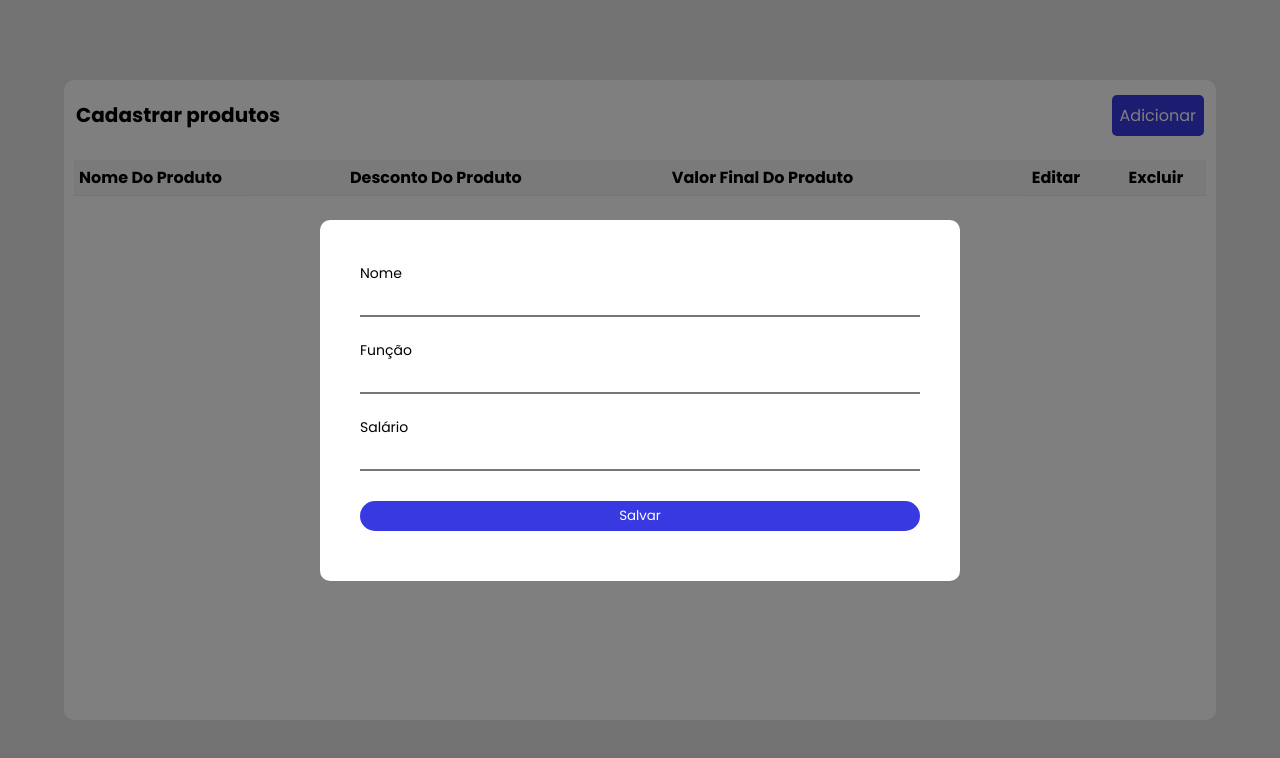
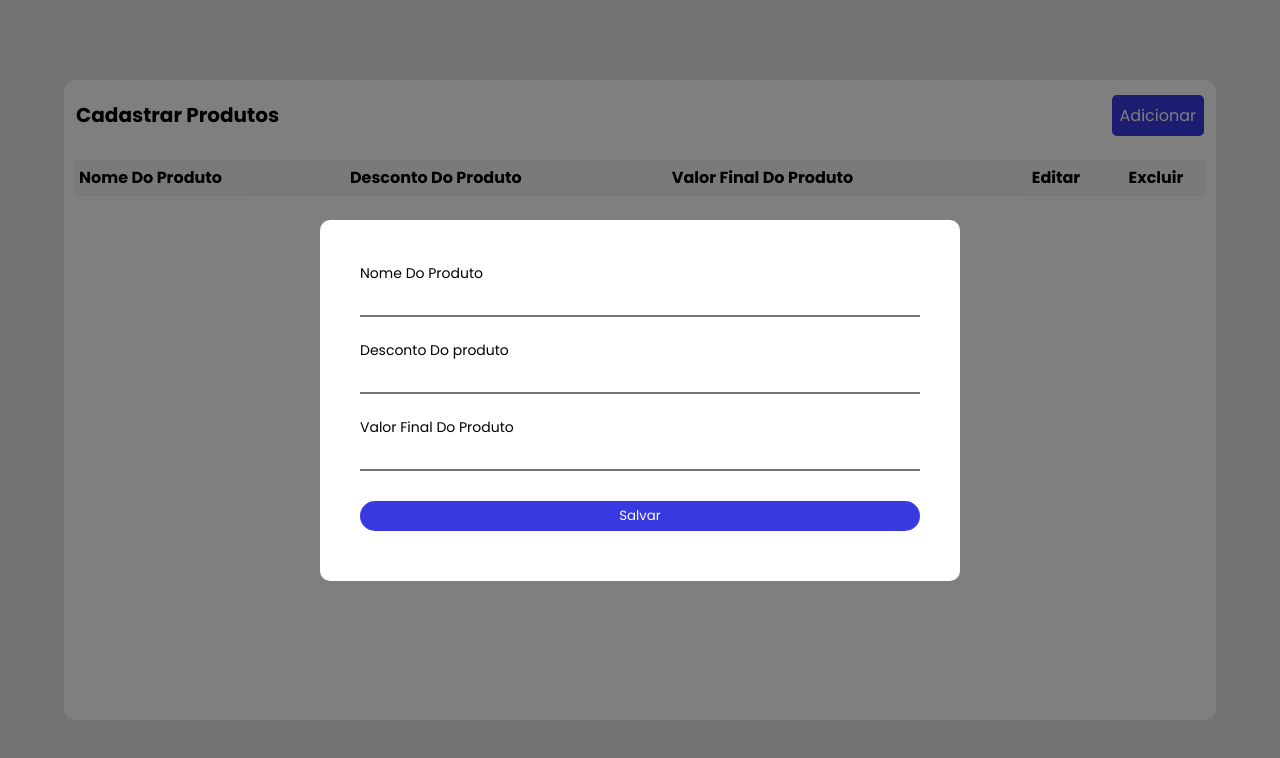
Before and after one commit to euwilliamsantos/cinema-cinematogr-fico, a plain HTML site: page index.html in a window 1280 px wide. Both pictures are taken after a click on the button "Adicionar". Drawn offline with nearby package versions, Linux system fonts and the light colour scheme.

Commit message:
Update index.html

```diff
--- a/index.html
+++ b/index.html
@@ -1,11 +1,11 @@
 <!DOCTYPE html>
-<html lang="en">
+<html lang="pt-br">
 
 <head>
     <meta charset="UTF-8">
     <meta http-equiv="X-UA-Compatible" content="IE=edge">
     <meta name="viewport" content="width=device-width, initial-scale=1.0">
-    <title>Gerenciador de produtos</title>
+    <title>Gerenciar de Produtos</title>
     <link rel="stylesheet" href="style.css">
     <link href='https://unpkg.com/boxicons@2.1.1/css/boxicons.min.css' rel='stylesheet'>
     <link rel="shortcut icon" href="img/logo.png" type="image/x-icon">
@@ -14,7 +14,7 @@
 <body>
     <div class="container">
         <div class="header">
-            <span>Cadastrar produtos</span>
+            <span>Cadastrar Produtos</span>
             <button onclick="openModal()" id="new">Adicionar</i></button>
         </div>
 
@@ -37,13 +37,13 @@
         <div class="modal-container">
             <div class="modal">
                 <form>
-                    <label for="m-nome">Nome</label>
+                    <label for="m-nome">Nome Do Produto</label>
                     <input id="m-nome" type="text" required />
 
-                    <label for="m-funcao">Função</label>
+                    <label for="m-funcao">Desconto Do produto</label>
                     <input id="m-funcao" type="text" required />
 
-                    <label for="m-salario">Salário</label>
+                    <label for="m-salario">Valor Final Do Produto</label>
                     <input id="m-salario" type="number" required />
                     <button id="btnSalvar">Salvar</button>
                 </form>
```
